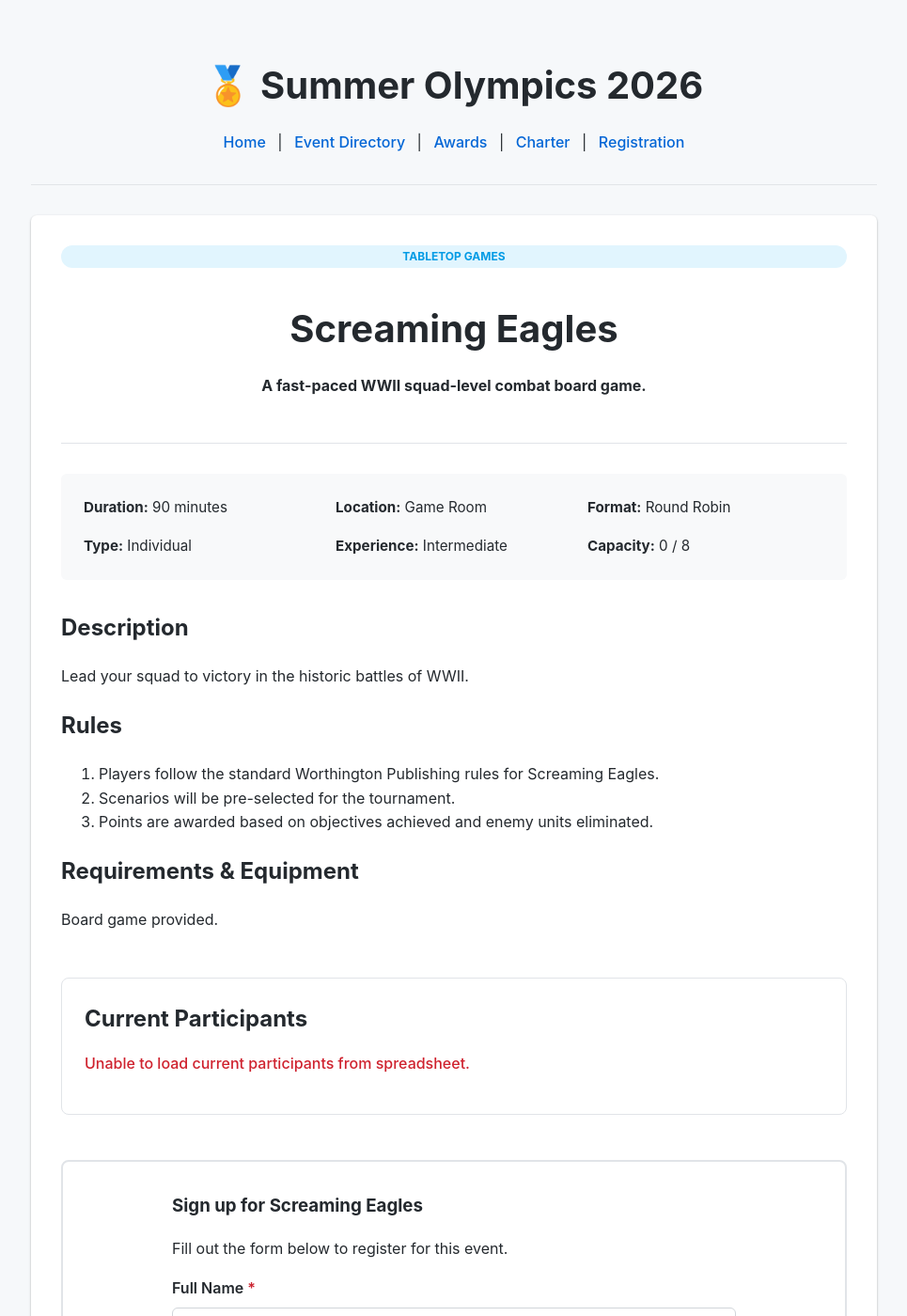
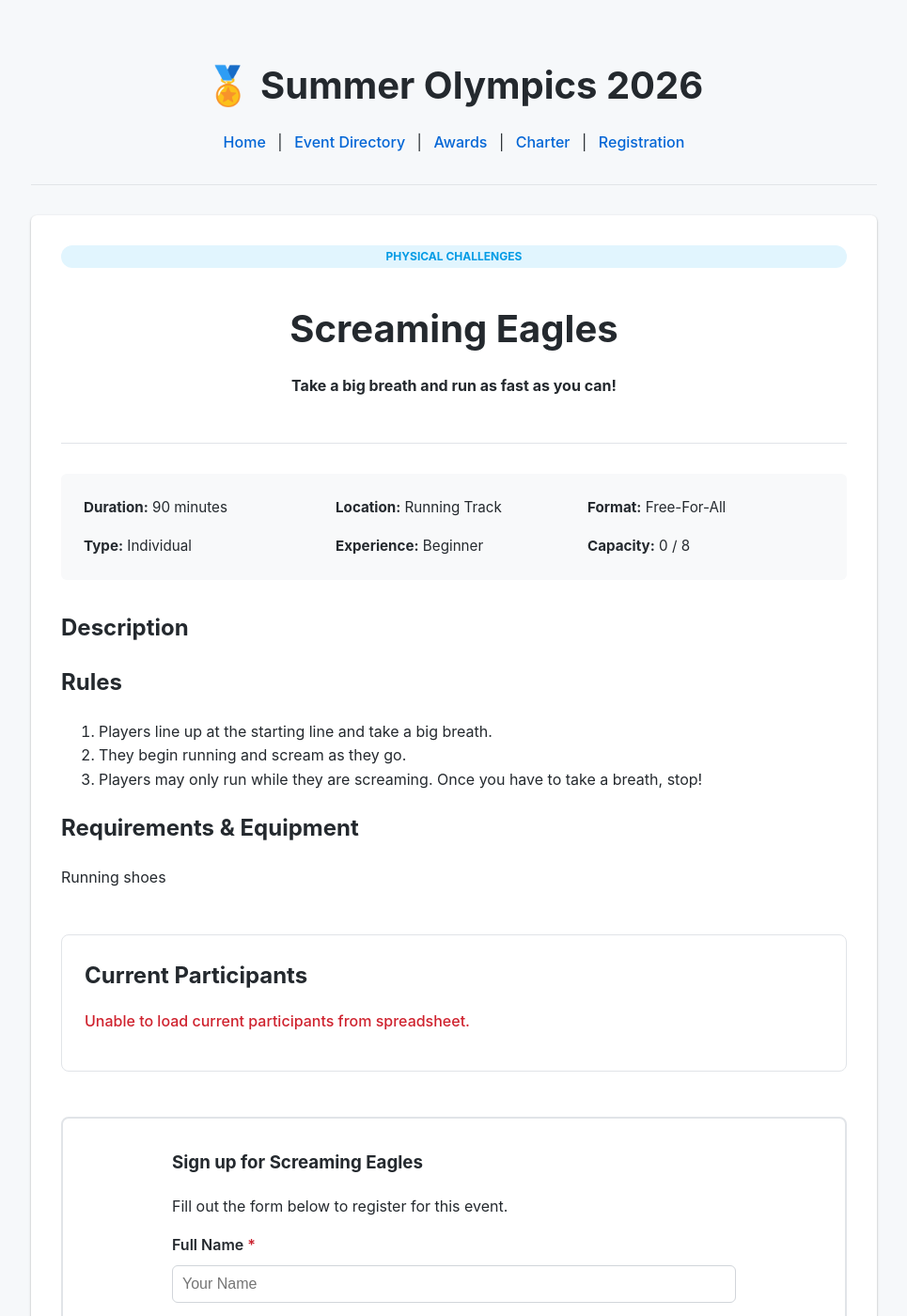
Before and after one commit to Unloosed/summer-olympics-2026, a Jekyll site: the page built from docs/_events/screaming-eagles.md, in a window 1280 px wide and 1400 px high. Shown: the whole window at 94% size, without its empty margins (157-1122 px from the left). Built offline with Jekyll 4.4.1, drawn with Linux system fonts in a browser that asks for light colours.

Commit message:
screaming eagles

```diff
--- a/docs/_events/screaming-eagles.md
+++ b/docs/_events/screaming-eagles.md
@@ -1,24 +1,23 @@
 ---
 id: 30
 title: Screaming Eagles
-category: Tabletop Games
-shortDescription: A fast-paced WWII squad-level combat board game.
+category: Physical Challenges
+shortDescription: Take a big breath and run as fast as you can!
 description: |
-  Screaming Eagles covers the 101st Airborne's battles from D-Day through the Battle of the Bulge. Players control squads and leaders in tactical combat.
+  Run as fast as you can while screaming.
 ruleset: |
-  1. Players follow the standard Worthington Publishing rules for Screaming Eagles.
-  2. Scenarios will be pre-selected for the tournament.
-  3. Points are awarded based on objectives achieved and enemy units eliminated.
+  1. Players line up at the starting line and take a big breath.
+  2. They begin running and scream as they go.
+  3. Players may only run while they are screaming. Once you have to take a breath, stop!
 timeEstimate: 90 minutes
-location: Game Room
+location: Running Track
 capacity: 8
 teamBased: false
 requiresTournamentOrganization: true
-tournamentFormat: Round Robin
-equipmentNeeded: Board game provided.
-skillLevel: Intermediate
+tournamentFormat: Free-For-All
+equipmentNeeded: Running shoes
+skillLevel: Beginner
 status: open
 registration_enabled: true
 displayOrder: 30
 ---
-Lead your squad to victory in the historic battles of WWII.
```
